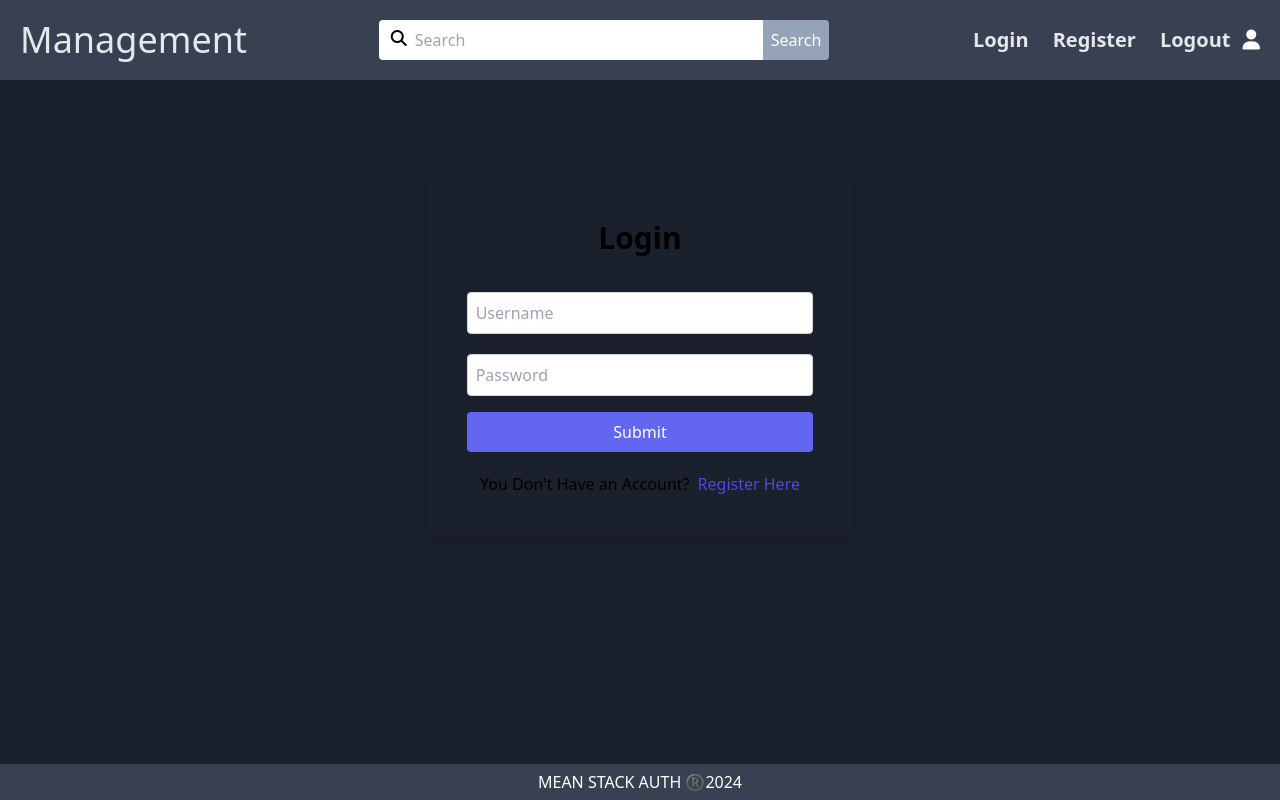
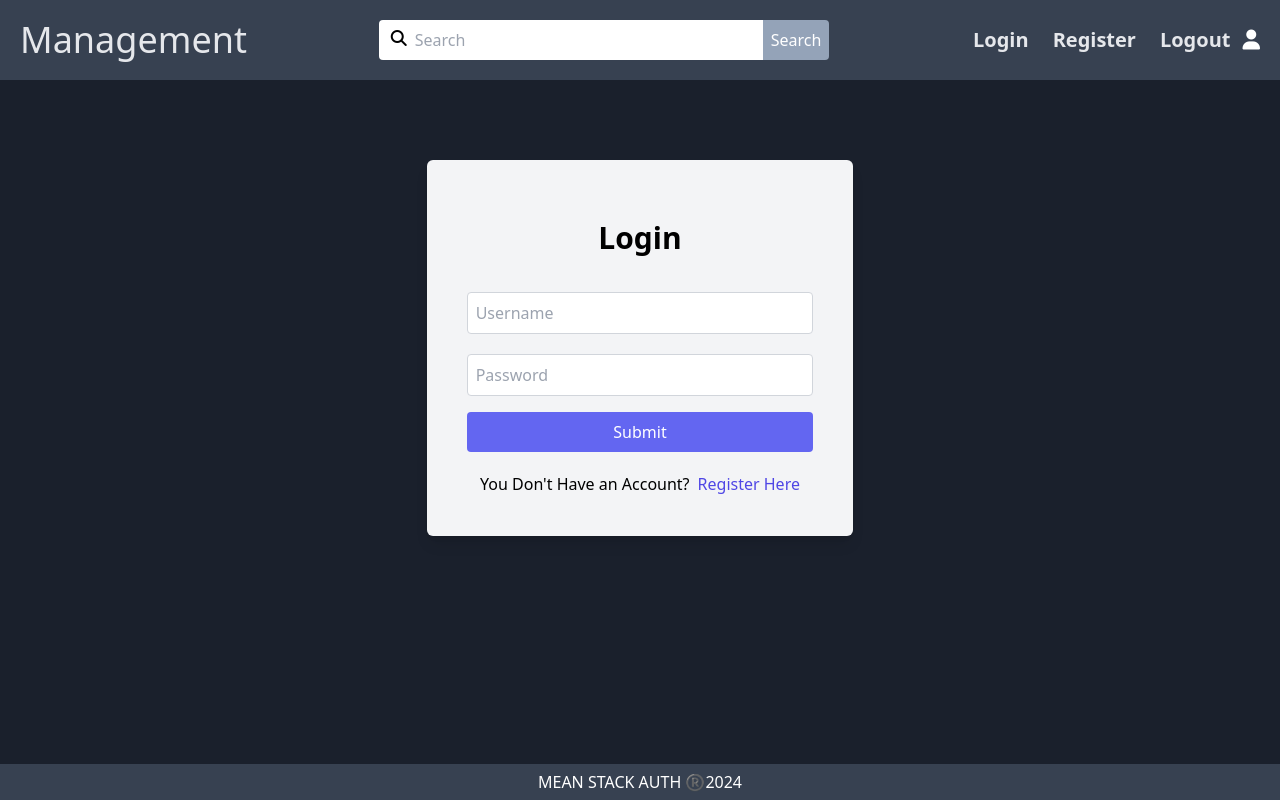
Before and after one commit to jnorgini/angular-jwt, an Angular app: page / in a window 1280 px wide. Built offline with nearby package versions, Linux system fonts and the light colour scheme; no server answers.

Commit message:
fix: form rounded

```diff
--- a/src/app/pages/login/login.component.html
+++ b/src/app/pages/login/login.component.html
@@ -1,4 +1,5 @@
-<div class="lg:w-4/12 p-10 shadow-lg mx-auto m-20">
+<div class="mx-auto m-20 login-page">
+  <div class="lg:w-4/12 p-10 shadow-lg mx-auto bg-gray-100 rounded-md">
     <h3 class="text-3xl text-center font-semibold py-5">Login</h3>
     <form class="flex flex-col">
       <div class="flex flex-col mt-4 mb-1">
@@ -17,3 +18,4 @@
       <span>You Don't Have an Account?</span> <a class="text-indigo-600 ml-2 cursor-pointer" routerLink="/register">Register Here</a>
     </div>
   </div>
+</div>
```
Lines whose indentation alone changed are shown as unchanged.
